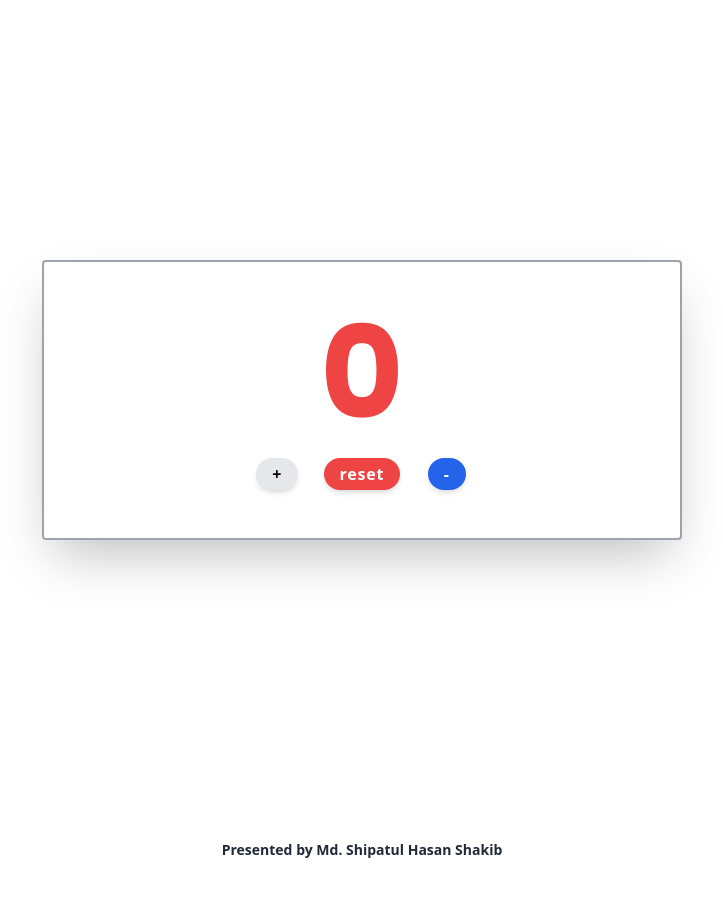
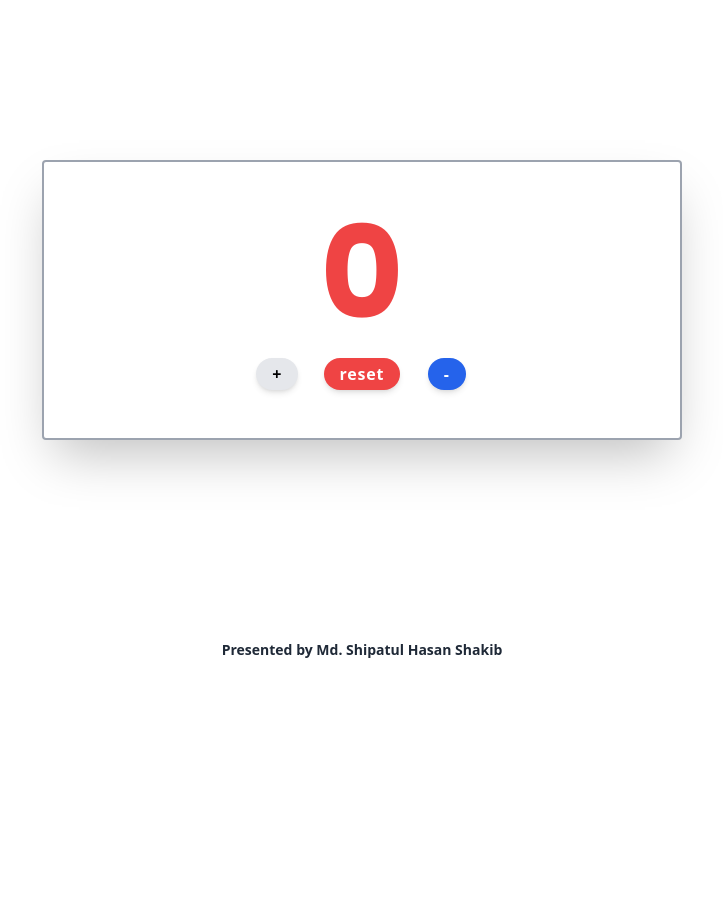
Before and after one commit to shipatulhasan/counter, a plain HTML site: page index.html in a window 1280 px wide. Shown: the whole page, without its empty margins (278-1001 px from the left). After the commit the page ends 800 px from the top, so only its background shows below. Drawn offline with nearby package versions, Linux system fonts and the light colour scheme.

Commit message:
adding counter fooer

```diff
--- a/index.html
+++ b/index.html
@@ -36,7 +36,7 @@
 
 <body class="bg-white">
   <main class="container mx-auto">
-    <section class="h-[85vh] lg:h-screen flex items-center justify-center ">
+    <section class="h-[75vh] lg:h-[85] flex items-center justify-center ">
       <div class="card flex flex-col items-center justify-center shadow-2xl rounded w-11/12 lg:w-3/4 xl:w-1/2 py-12 px-0  z-10 bg-white border-2 border-gray-400">
         <h2 id="display" class="font-poppins text-6xl md:text-9xl text-center text-red-500 font-bold pb-5">
           0
@@ -51,12 +51,13 @@
         </div>
       </div>
     </section>
-    <footer>
-      <p class="text-sm font-semibold text-gray-800 text-center py-5 xl:py-10">
-        Presented by Md. Shipatul Hasan Shakib
-      </p>
-    </footer>
+
   </main>
+  <footer>
+    <p class="text-sm font-semibold text-gray-800 text-center py-5 xl:py-10">
+      Presented by Md. Shipatul Hasan Shakib
+    </p>
+  </footer>
 
   <script src="./script.js"></script>
 </body>
```
